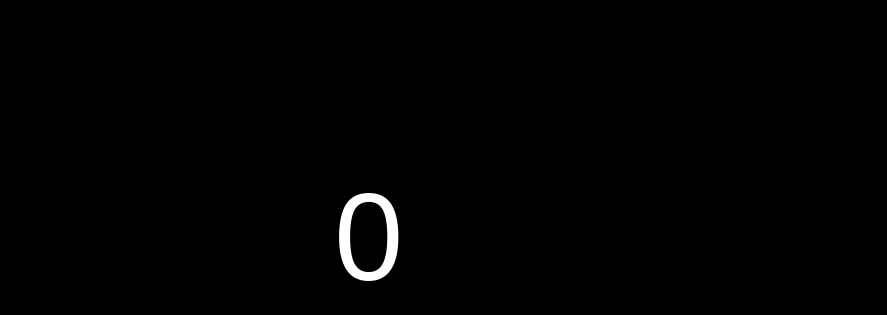
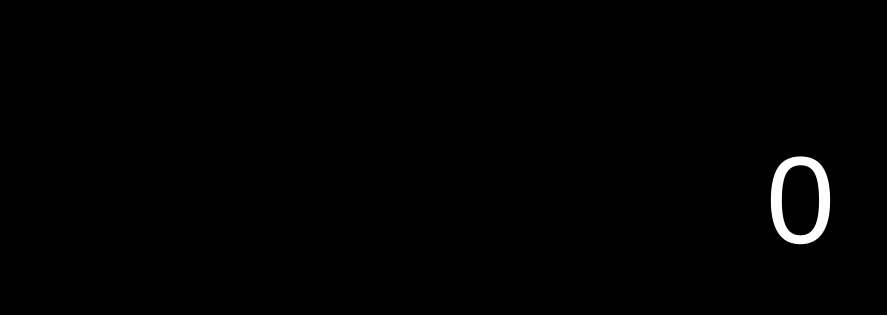
Before and after one commit to GoofyGuytheNiger/iOSCalc, a plain HTML site: page index.html in a window 1280 px wide. Shown: the top 315 px of the page, without its empty margins (0-887 px from the left). Drawn offline with Linux system fonts and the light colour scheme.

Commit message:
Update style.css

```diff
--- a/style.css
+++ b/style.css
@@ -5,6 +5,8 @@
 }
 body
 {
+    display: flex;
+    flex-direction: column;
     align-items: center;
     justify-content: space-between;
     justify-content: center;
@@ -13,7 +15,7 @@ body
     margin: 6px;
     background-color: black;
     font-size: 0px;
-    padding-top: 120px;
+    padding-top: 80px;
     padding-bottom: 0px;
     justify-content: space-between;
 }
@@ -54,13 +56,14 @@ body
 {
     width: 390px;
     margin: 5.32px;
-    height:90px;
+    height:95px;
     border-radius: 100p;
 }
 .screen
 {
     background-color: black;
     color: white;
+    font-family: 'Helvetica';
     border: none;
     text-align: right;
     outline: none;
```
